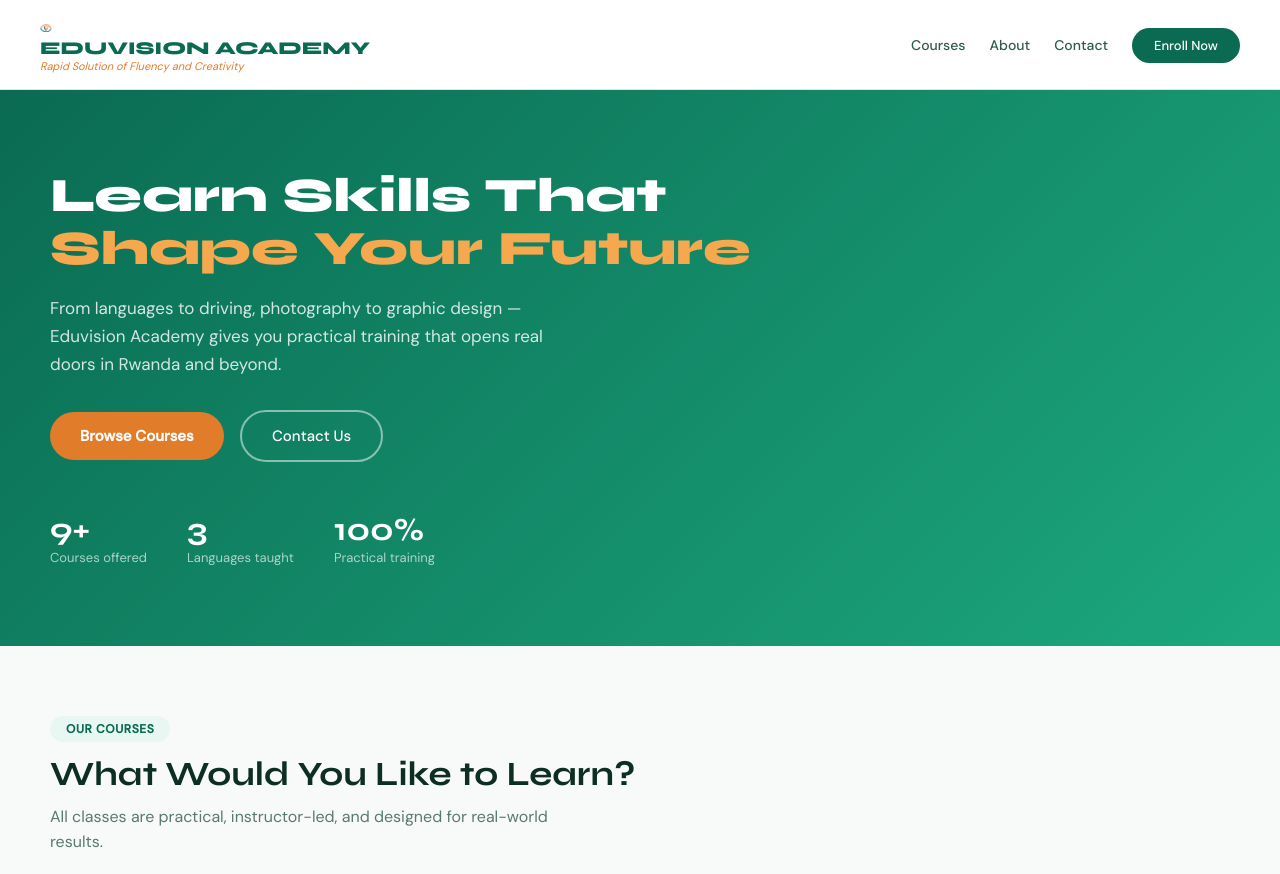
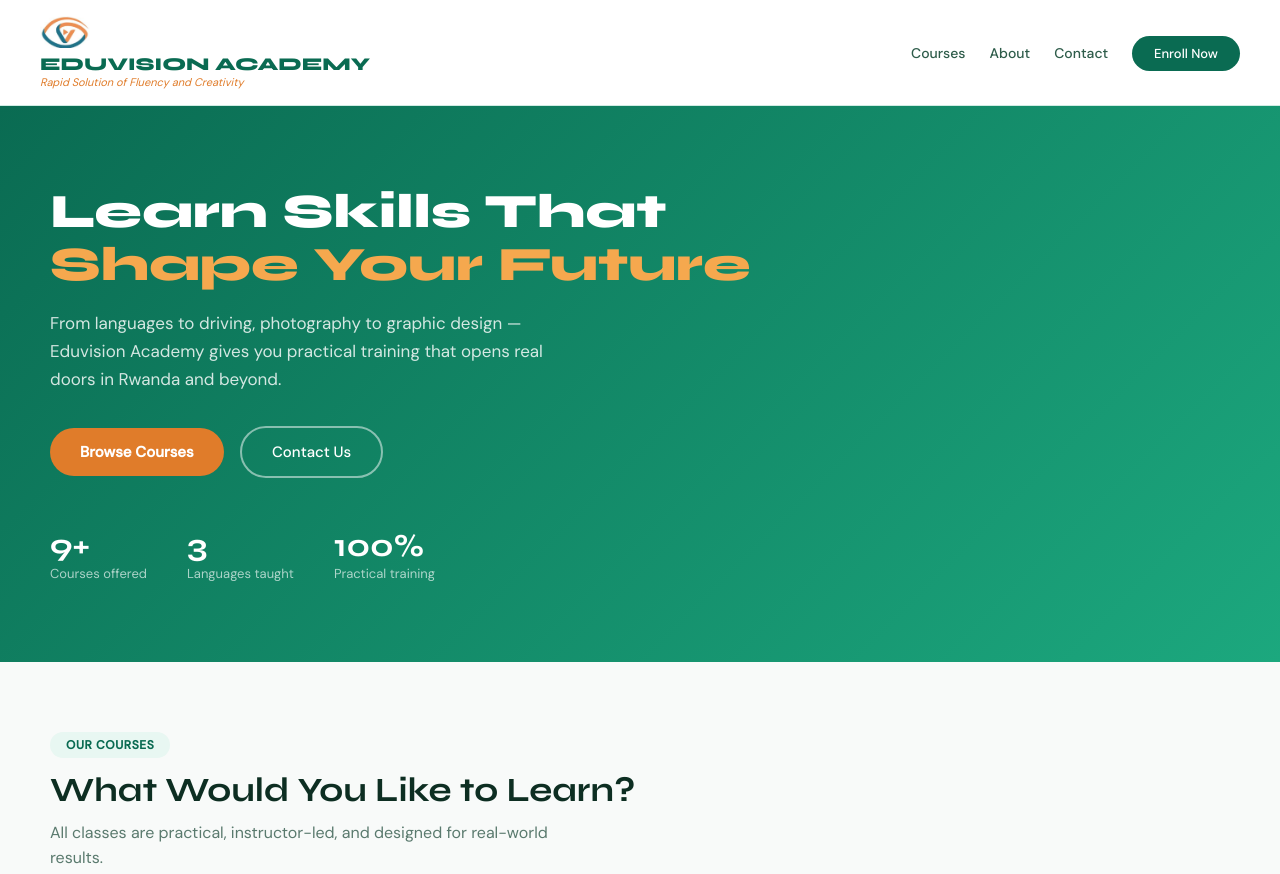
Before and after one commit to BN-Blaise/eduvision-academy, a website: page index.html in a window 1280 px wide. Shown: the top 874 px of the page. Drawn offline with Linux system fonts and the light colour scheme.

Commit message:
Update index.html

```diff
--- a/index.html
+++ b/index.html
@@ -111,7 +111,7 @@
   <!-- NAVIGATION -->
   <nav>
     <div>
-      <img src="logo.png" alt="Eduvision Academy Logo" width="12">
+      <img src="logo.png" alt="Eduvision Academy Logo" width="50">
       <div class="logo-text">EDUVISION ACADEMY</div>
       <div class="logo-sub">Rapid Solution of Fluency and Creativity</div>
     </div>
```
